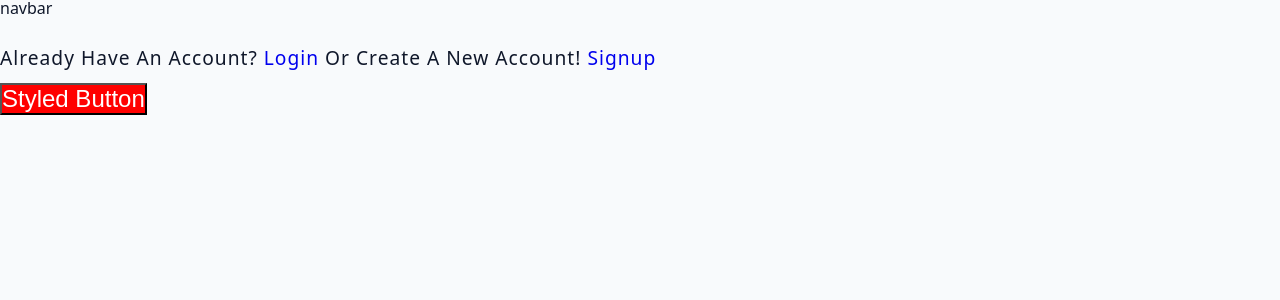
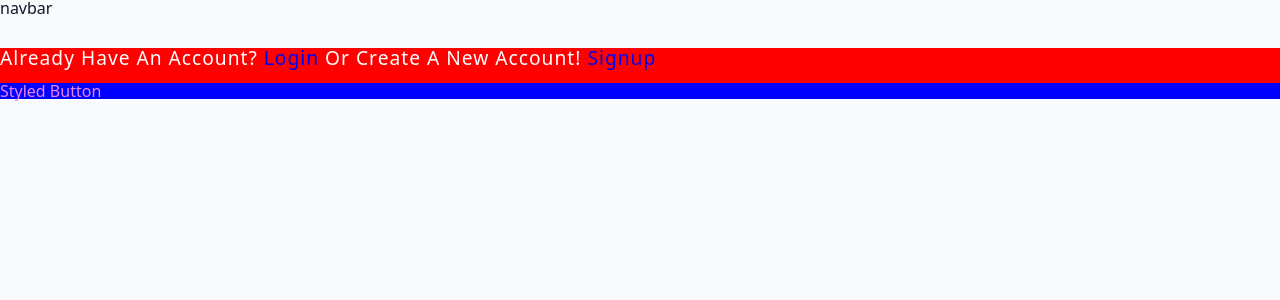
Before and after one commit to imannfazal/mern-app, a React (Vite) app: page / in a window 1280 px wide. Shown: the top 300 px of the page. Built offline with nearby package versions, Linux system fonts and the light colour scheme.

Commit message:
Update Landing.jsx

```diff
--- a/src/pages/Landing.jsx
+++ b/src/pages/Landing.jsx
@@ -3,17 +3,21 @@ import { Link } from 'react-router-dom'
 import styled from 'styled-components'
 
 const Landing = () => {
-  const StyledBtn = styled.button`
-  font-size: 1.5rem;
-  background:red;
-  color:white;
-  `
   return (
-    <div>
+    <Wrapper>
       <h5>Already have an account? <Link to="/login">Login</Link> or create a new account! <Link to="/register">Signup</Link></h5>
-      <br/><StyledBtn>Styled Button</StyledBtn>
-    </div>
+      <br/><div className='content'>Styled Button</div>
+    </Wrapper>
   )
 }
 
+const Wrapper = styled.div`
+  background:red;
+  color:white;
+  .content{
+    background:blue;
+    color: violet;
+  }
+  `;
+
 export default Landing
```
